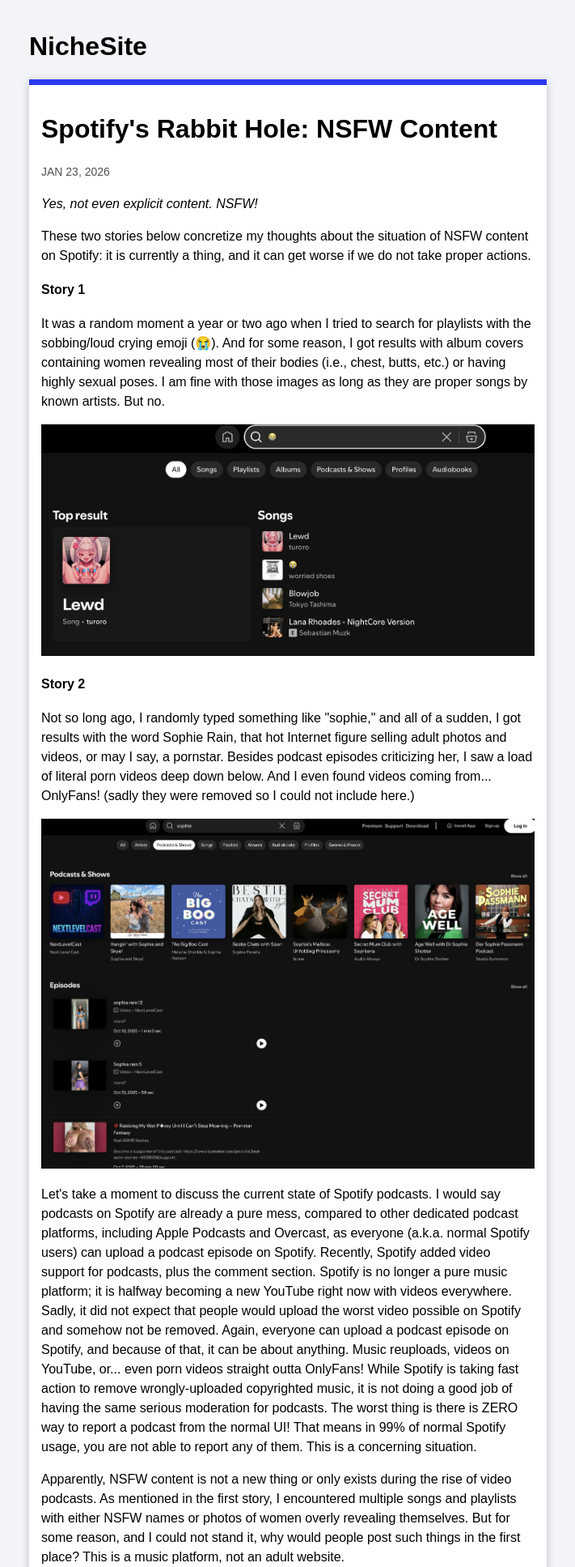
After one commit to mbti0n/nichesite, a PHP site: page /spotify-rabbit-hole-nsfw-contents.html in a window 1280 px wide. The commit adds this page. Shown: the top 1935 px of the page at 81% size, without its empty margins (284-995 px from the left). Run offline with PHP 8.4, Linux system fonts and the light colour scheme.

Commit message:
Add files via upload

```diff
--- a/nhl-team-words.html
+++ b/nhl-team-words.html
@@ -9,6 +9,7 @@
     <h1><a id="homeLink" href="index.html">NicheSite</a></h1>
     <div id="headerContainer">
         <h1>NHL Teams by Name Length and Plural Form</h1>
+        <p><time  id="publishDate" itemprop="datePublished" datetime="2026-01-19">Jan 19, 2026</time></p>
 
         <h3>Teams with 3-word names</h3>
         <ul>
--- a/nokie-e7-survival-kit.html
+++ b/nokie-e7-survival-kit.html
@@ -9,6 +9,7 @@
     <h1><a id="homeLink" href="index.html">NicheSite</a></h1>
     <div id="headerContainer">
         <h1 id="nokia-e7-survival-kit">Nokia E7 Survival Kit</h1>
+        <p><time  id="publishDate" itemprop="datePublished" datetime="2026-01-11">Jan 11, 2026</time></p>
         <p><img src="img/nokia-e7.webp" alt="IMG_7717"></p>
         <p>Nokia E7 was released in 2010. People say that it was long obsolete, but for vintage phone collectors, this is a gem. And thanks to those passionate people, Nokia E7 is still rocking well in 2026, with some hacks and mods. I would like to share what I have done to my phone and the apps I am using to make it partially usable in today&#39;s world.</p>
         <p><strong>Disclaimer:</strong> I am not including ALL the games I installed in the list of apps. I only include one game that is newly made on Symbian. </p>
--- /dev/null
+++ b/spotify-rabbit-hole-nsfw-contents.html
@@ -0,0 +1,73 @@
+<!DOCTYPE html>
+<html lang="en">
+<head>
+    <meta charset="UTF-8">
+    <meta name="viewport" content="width=device-width, initial-scale=1.0">
+    <title>Nokia E7 Survival Kit - NicheSite</title>
+    <link rel="stylesheet" href="style.css"></link>
+</head>
+    <h1><a id="homeLink" href="index.html">NicheSite</a></h1>
+    <div id="headerContainer">
+        <h1 id="nokia-e7-survival-kit">Spotify's Rabbit Hole: NSFW Content</h1>
+        <p><time  id="publishDate" itemprop="datePublished" datetime="2026-01-23">Jan 23, 2026</time></p>
+        <p><i>Yes, not even explicit content. NSFW!</i></p>
+        <p>These two stories below concretize my thoughts about the situation of NSFW content on Spotify: it is currently a thing, and it can get worse if we do not take proper actions.</p>
+        <h4>Story 1</h4>
+        <p>It was a random moment a year or two ago when I tried to search for playlists with the sobbing/loud crying emoji (😭). And for some reason, I got results with album covers containing women revealing most of their bodies (i.e., chest, butts, etc.) or having highly sexual poses. I am fine with those images as long as they are proper songs by known artists. But no.</p>
+        <img src="img/story1.jpg" alt="NSFW content when I search for playlists with a sobbing emoji">
+
+        <h4>Story 2</h4>
+        <p>Not so long ago, I randomly typed something like "sophie," and all of a sudden, I got results with the word Sophie Rain, that hot Internet figure selling adult photos and videos, or may I say, a pornstar. Besides podcast episodes criticizing her, I saw a load of literal porn videos deep down below. And I even found videos coming from... OnlyFans! (sadly they were removed so I could not include here.)</p>
+        <img src="img/story2.jpg" alt='NSFW content when I search for "sophie"'>
+
+        <p>Let's take a moment to discuss the current state of Spotify podcasts. I would say podcasts on Spotify are already a pure mess, compared to other dedicated podcast platforms, including Apple Podcasts and Overcast, as everyone (a.k.a. normal Spotify users) can upload a podcast episode on Spotify. Recently, Spotify added video support for podcasts, plus the comment section. Spotify is no longer a pure music platform; it is halfway becoming a new YouTube right now with videos everywhere. Sadly, it did not expect that people would upload the worst video possible on Spotify and somehow not be removed. Again, everyone can upload a podcast episode on Spotify, and because of that, it can be about anything. Music reuploads, videos on YouTube, or... even porn videos straight outta OnlyFans! While Spotify is taking fast action to remove wrongly-uploaded copyrighted music, it is not doing a good job of having the same serious moderation for podcasts. The worst thing is there is ZERO way to report a podcast from the normal UI! That means in 99% of normal Spotify usage, you are not able to report any of them. This is a concerning situation.</p>
+        <p>Apparently, NSFW content is not a new thing or only exists during the rise of video podcasts. As mentioned in the first story, I encountered multiple songs and playlists with either NSFW names or photos of women overly revealing themselves. But for some reason, and I could not stand it, why would people post such things in the first place? This is a music platform, not an adult website.</p>
+        <p>Thankfully, I included a quick guide on how to report podcasts on Spotify below. It works for both shows (a.k.a. the whole podcast user/collection) and episodes.</p>
+    </div>
+
+    <div id="extraDiv">
+        <h2 id="app-recommendations">How to report a podcast (show or episode) on Spotify</h2>
+        <p><i>Disclaimer: The actual URI of the example podcast show and episode are censored to prevent incorrect mass report.</i></p>
+        <ol>
+            <li>Go to <a  id="articleLink" href="https://support.spotify.com/us/content-policy-reporting/">https://support.spotify.com/us/content-policy-reporting/</a></li>
+            <li>Select <strong>Sexual content</strong></li>
+            <img src="img/step1.jpg" alt="Go to https://support.spotify.com/us/content-policy-reporting/ and select Sexual content">
+            <li>Verify your identity using your email account</li>
+            <img src="img/step2.jpg" alt="Verify your identity using the email of your Spotify account">
+            <img src="img/step3.jpg" alt="Verify your identity using the email of your Spotify account">
+            <br> After the verification, you will be redirected to the form below. <br>
+            <img src="img/step4.jpg" alt="Spotify report form">
+            <li>Specify <u><strong>the URI address</strong></u> of a podcast.
+            <br> How to find it? <ul>
+                <li><strong>On macOS:</strong> Right click on an episode, go to the <strong>Share</strong> drop-down menu, and then hold the Option (or Control) key. Select <strong>Copy Spotify URI</strong></li>
+                <li><strong>On Windows:</strong> right click on an episode, go to the <strong>Share</strong> drop-down menu, and then hold the Alt key. Select <strong>Copy Spotify URI</strong></li>
+                </ul>
+            <li>In the <strong>What type of content are you reporting?</strong> selection box, if you are reporting <u><strong>a show</strong></u> (<code>spotify:show:&lt;URI_code&gt;</code>), choose one of the following 3 options:</li>
+            <ul>
+                <li>Album or Podcast Artwork</li>
+                <li>Podcast or Episode description</li>
+                <li>Podcast or Episode name</li>
+            </ul>
+            <img src="img/step5-show.jpg" alt="Report options for a podcast show">
+            <br> If you are reporting <u><strong>an episode</strong></u> (<code>spotify:episode:&lt;URI_code&gt;</code>), choose one of the following 5 options:
+            <ul>
+                <li>Track or Episode audio</li>
+                <li>Album or Podcast Artwork</li>
+                <li>Podcast or Episode description</li>
+                <li>Podcast or Episode name</li>
+                <li>Episode Video</li>
+            </ul>
+            <img src="img/step5-episode.jpg" alt="Report options for a podcast episode">
+
+            <li>Check the 2 checkboxes below to accept Spotify's statements on reporting a content.</li>
+            <li>Select <strong>Submit report</strong>.</li>
+            <img src="img/step6-7.jpg" alt="2 checkboxes to accept Spotify's statements on reporting a content">
+        </ol>
+    </div>
+
+    <hr>
+    <footer>
+        <p>NicheSite is created by MBtion with love. 2026-<span id="yearCurrent"><script>document.getElementById("yearCurrent").textContent = new Date().getFullYear()</script></span></p>
+    </footer>
+</body>
+</html>
--- a/style.css
+++ b/style.css
@@ -22,6 +22,12 @@ article {
     box-shadow: 0 2px 10px rgba(0, 0, 0, 0.2);
 }
 
+#publishDate {
+    color: rgba(37, 37, 37, 0.8);
+    font-size: 14px;
+    text-transform: uppercase;
+}
+
 #listPages {
     background-color: #FFF;
 }
@@ -37,6 +43,9 @@ article {
     display: inline-block;
 }
 
+p, li {
+    line-height: 1.5;
+}
 hr, #line {
     color: rgba(0, 0, 0, 0.5);
 }
@@ -117,9 +126,6 @@ hr {
 input[type='number'] {
     -moz-appearance:textfield;
     font-size: 18px;
-    /* border: 0px solid;
-    border-bottom: 4px solid;
-    border-bottom-color: #5865F2; */
 }
 input::-webkit-outer-spin-button,
 input::-webkit-inner-spin-button {
```
Also changed, not shown: index.html (+6 -1 lines), img/step1.jpg (added), img/step2.jpg (added), img/step3.jpg (added), img/step4.jpg (added), img/step5-episode.jpg (added), img/step5-show.jpg (added), img/step6-7.jpg (added), img/story1.jpg (added), img/story2.jpg (added).
